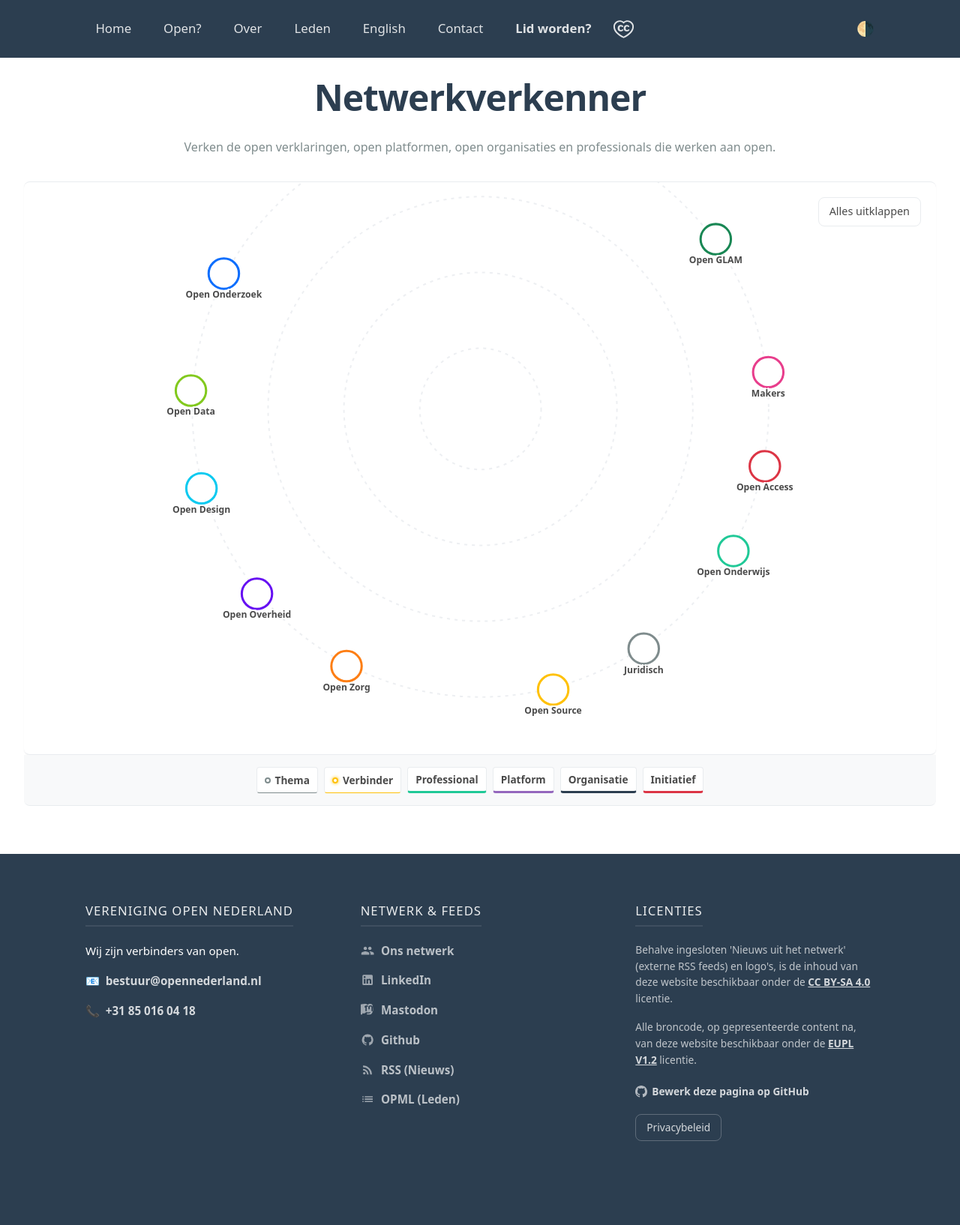
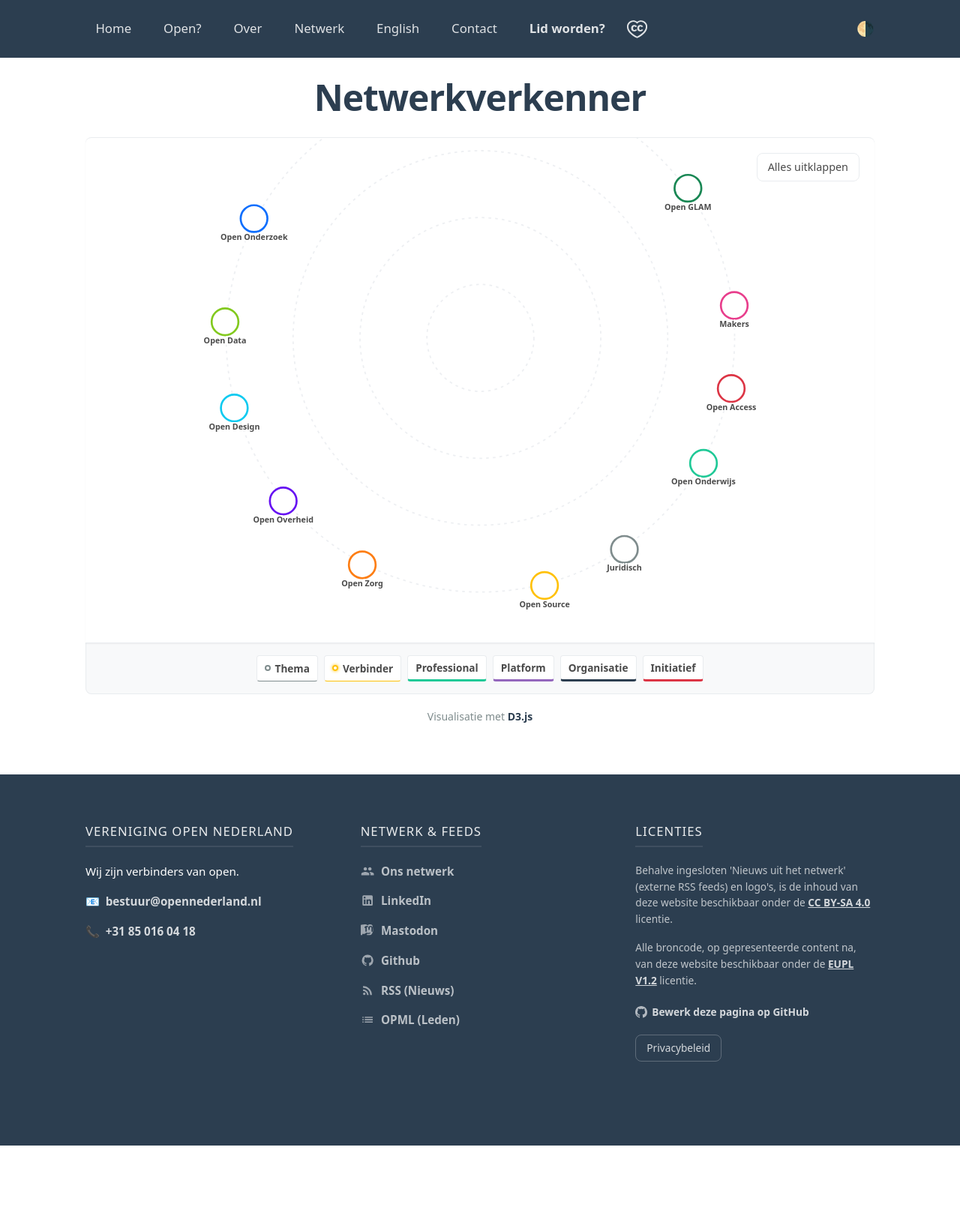
Before and after one commit to opennederland/www.opennederland.nl, a Jekyll site: the page built from pages/network.md, in a window 1280 px wide. Shown: the whole page at 75% size. Built offline with Jekyll 4.4.1, drawn with Linux system fonts in a browser that asks for light colours; after the commit the page ends 1528 px from its top, so only the background shows below that.

Commit message:
Netwerk graph aan netwerk tab toegevoegd.

```diff
--- a/pages/network.html
+++ b/_includes/network-graph.html
@@ -1,62 +1,38 @@
----
-layout: default
-title: Netwerkverkenner
-permalink: /network/
----
-
 <style>
-  /* --- 1. Layout: Breakout to 95% Width --- */
-
-  /* We do NOT override .wrapper globally anymore.
-     The text stays centered. The graph breaks out below.
-  */
-
+  /* --- 1. Layout: Contained Width (Fits Parent) --- */
   #graph-wrapper {
     position: relative;
-    height: 85vh; /* Slightly less than 90 to see edges */
-
-    /* THE BREAKOUT TRICK */
-    width: 95vw;
-    left: 50%;
-    right: 50%;
-    margin-left: -47.5vw; /* Half of 95vw */
-    margin-right: -47.5vw;
-
-    margin-bottom: 0;
+    /* Height: Uses viewport height to ensure plenty of space,
+       but you can change this to 600px if you prefer a fixed height. */
+    height: 75vh;
+    width: 100%;
+    margin: 0;
     overflow: hidden;
 
     /* Theme Integration */
     background-color: var(--bg-body);
     border-top: 1px solid var(--border-color);
     border-bottom: 1px solid var(--border-color);
-    /* Rounded corners for the graph container itself */
-    border-radius: var(--border-radius);
+    border-radius: var(--border-radius) var(--border-radius) 0 0; /* Rounded top only */
     box-shadow: var(--shadow-sm);
   }
 
   /* --- 2. Graph Elements Styling --- */
-
-  /* Background Rings - INCREASED VISIBILITY */
   .zone-ring {
     fill: none;
     stroke: var(--border-color);
-    stroke-width: 2px; /* Thicker */
-    opacity: 0.8;      /* Much more visible */
-    stroke-dasharray: 4, 6; /* Tighter dash */
+    stroke-width: 2px;
+    opacity: 0.8;
+    stroke-dasharray: 4, 6;
     pointer-events: none;
     transition: stroke 0.3s ease;
   }
 
-  /* Ensure rings pop in Dark Mode */
   @media (prefers-color-scheme: dark) {
-    .zone-ring {
-      stroke: #3a3a3a; /* Explicit dark grey if border-color is too subtle */
-      opacity: 0.6;
-    }
+    .zone-ring { stroke: #3a3a3a; opacity: 0.6; }
   }
   body.dark-mode .zone-ring { stroke: #3a3a3a; opacity: 0.6; }
 
-  /* Connecting Lines */
   .graph-link {
     stroke: var(--text-muted);
     stroke-width: 1.5px;
@@ -67,37 +43,27 @@
   @media (prefers-color-scheme: dark) { .graph-link { opacity: 0.3; } }
   body.dark-mode .graph-link { opacity: 0.3; }
 
-  /* Node Labels */
   .node-text {
     font-family: var(--font-family-base);
     pointer-events: none;
     fill: var(--text-body);
     font-weight: 700;
-    /* Halo for readability */
-    text-shadow:
-      -2px -2px 0 var(--bg-body),
-       2px -2px 0 var(--bg-body),
-      -2px  2px 0 var(--bg-body),
-       2px  2px 0 var(--bg-body);
+    text-shadow: -2px -2px 0 var(--bg-body), 2px -2px 0 var(--bg-body), -2px  2px 0 var(--bg-body), 2px  2px 0 var(--bg-body);
     transition: fill 0.3s ease;
   }
 
-  /* Node Circles */
-  .node-circle {
-    cursor: pointer;
-    transition: all 0.4s ease;
-  }
+  .node-circle { cursor: pointer; transition: all 0.4s ease; }
 
-  /* Entity Colors (Borders) */
+  /* Borders for entities */
   .node-person   { stroke: #20c997; stroke-width: 2px; }
   .node-platform { stroke: #9467bd; stroke-width: 2px; }
   .node-org      { stroke: var(--chill-color); stroke-width: 2px; }
   .node-init     { stroke: var(--main-color); stroke-width: 2px; }
 
-  /* --- 3. Bridge Highlighting (The "Connector" Glow) --- */
+  /* --- 3. Bridge Highlighting --- */
   .node-bridge circle {
-    stroke: #ffc107 !important; /* Gold */
-    stroke-width: 5px !important; /* Even thicker for emphasis */
+    stroke: #ffc107 !important;
+    stroke-width: 5px !important;
     filter: drop-shadow(0 0 6px rgba(255, 193, 7, 0.8));
   }
   .node-bridge text {
@@ -108,17 +74,10 @@
 
   /* --- 4. UI Controls --- */
   #graph-tooltip {
-    position: absolute;
-    padding: 1rem;
-    background: var(--bg-card);
-    border: 1px solid var(--border-color);
-    border-radius: var(--border-radius);
-    box-shadow: var(--shadow-md);
-    pointer-events: none;
-    opacity: 0;
-    max-width: 280px;
-    z-index: 10;
-    color: var(--text-body);
+    position: absolute; padding: 1rem; background: var(--bg-card);
+    border: 1px solid var(--border-color); border-radius: var(--border-radius);
+    box-shadow: var(--shadow-md); pointer-events: none; opacity: 0;
+    max-width: 280px; z-index: 10; color: var(--text-body);
   }
 
   #controls { position: absolute; top: 20px; right: 20px; z-index: 5; }
@@ -128,21 +87,19 @@
     color: var(--text-muted); font-weight: 600;
   }
 
-  /* Legend Styling - Matches the 95% width layout */
+  /* Legend Styling - Contained Width */
   .legend-wrapper {
-    width: 95vw;
-    position: relative;
-    left: 50%;
-    margin-left: -47.5vw;
+    width: 100%;
     background: var(--bg-light);
     border-bottom: 1px solid var(--border-color);
+    border-left: 1px solid var(--border-color); /* Added side borders to match graph */
+    border-right: 1px solid var(--border-color);
     border-radius: 0 0 var(--border-radius) var(--border-radius);
   }
 
   .legend-bar {
     display: flex; justify-content: center; flex-wrap: wrap;
     gap: 0.5rem; padding: 1rem;
-    max-width: var(--wrapper-width); margin: 0 auto; /* Keep content centered */
   }
 
   .legend-tag {
@@ -153,17 +110,8 @@
     display: inline-flex; align-items: center; gap: 6px;
   }
 
-  /* Dot for legend */
   .legend-dot { width: 8px; height: 8px; border-radius: 50%; display: inline-block; }
 </style>
-
-<div class="wrapper">
-
-  <div class="text-center mb-md">
-    <p class="text-muted container-narrow">
-      Verken de open verklaringen, open platformen, open organisaties en professionals die werken aan open.
-    </p>
-  </div>
 
 <div id="graph-wrapper">
   <div id="controls">
@@ -193,6 +141,10 @@
   </div>
 </div>
 
+<div class="text-center mt-sm">
+  <small class="text-muted">
+    Visualisatie met <a href="https://github.com/d3/d3/">D3.js</a>
+  </small>
 </div>
 
 <script src="https://d3js.org/d3.v7.min.js"></script>
@@ -401,7 +342,6 @@
       d3.select(this).select("circle").attr("stroke", "#333").style("stroke-width", "3px");
       link.style("stroke-opacity", l => (l.source.id === d.id || l.target.id === d.id) ? 1 : 0.05)
           .style("stroke", l => (l.source.id === d.id || l.target.id === d.id) ? "var(--main-color)" : null);
-
       tooltip.transition().duration(200).style("opacity", 1);
       tooltip.html(`<b>${d.label}</b><br/><small>${d.group==='tag'?'Thema':d.type}</small>`)
              .style("left", (e.pageX+15)+"px").style("top", (e.pageY-28)+"px");
@@ -440,7 +380,6 @@
     document.getElementById('toggle-btn').addEventListener('click', function() {
         let allExpanded = (this.innerText === "Alles inklappen");
         allExpanded = !allExpanded;
-
         nodes.forEach(n => {
             if (n.group === 'tag') {
                 n.collapsed = !allExpanded;
--- /dev/null
+++ b/pages/network.md
@@ -0,0 +1,7 @@
+---
+layout: default
+title: Netwerkverkenner
+permalink: /network/
+---
+
+{% include network-graph.html %}
```
Also changed, not shown: other parts of _includes/network-graph.html (+15 -26 lines), pages/leden.md (+9 -2 lines). Lines whose indentation alone changed are shown as unchanged.
